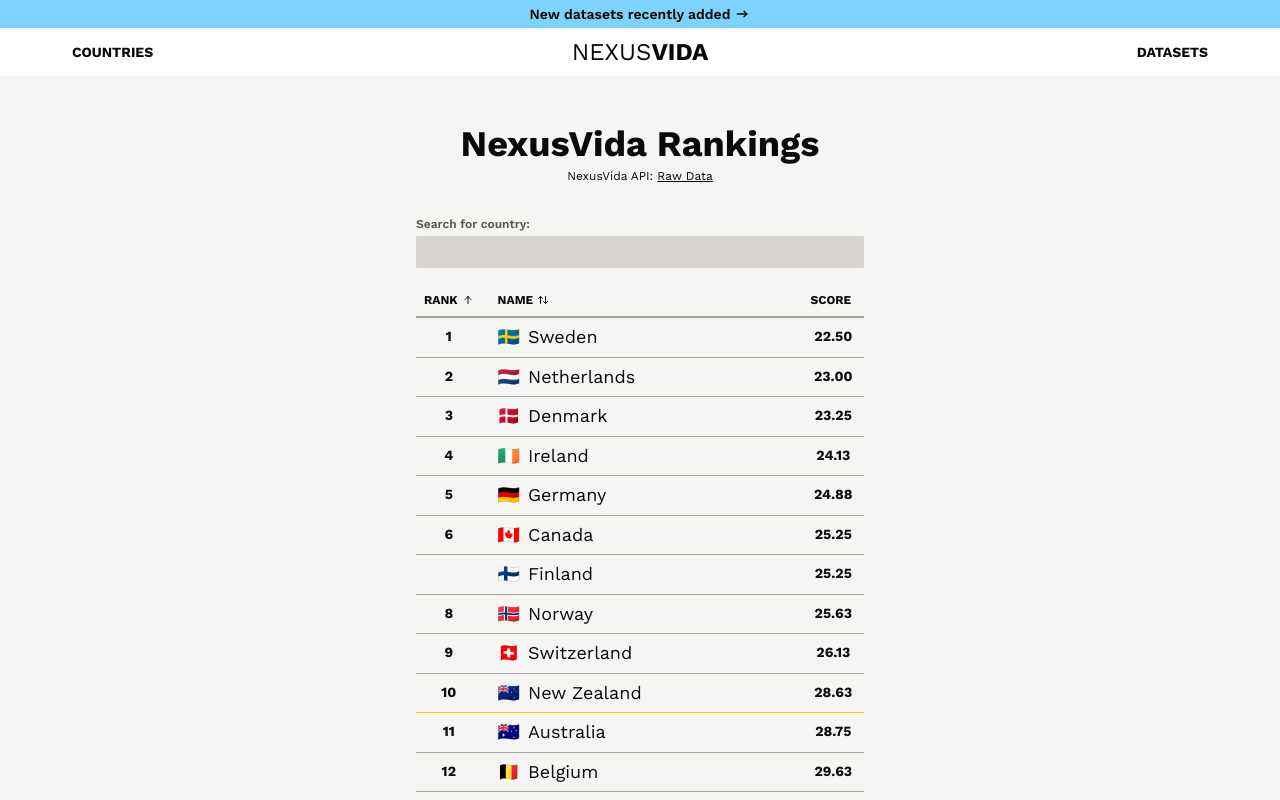
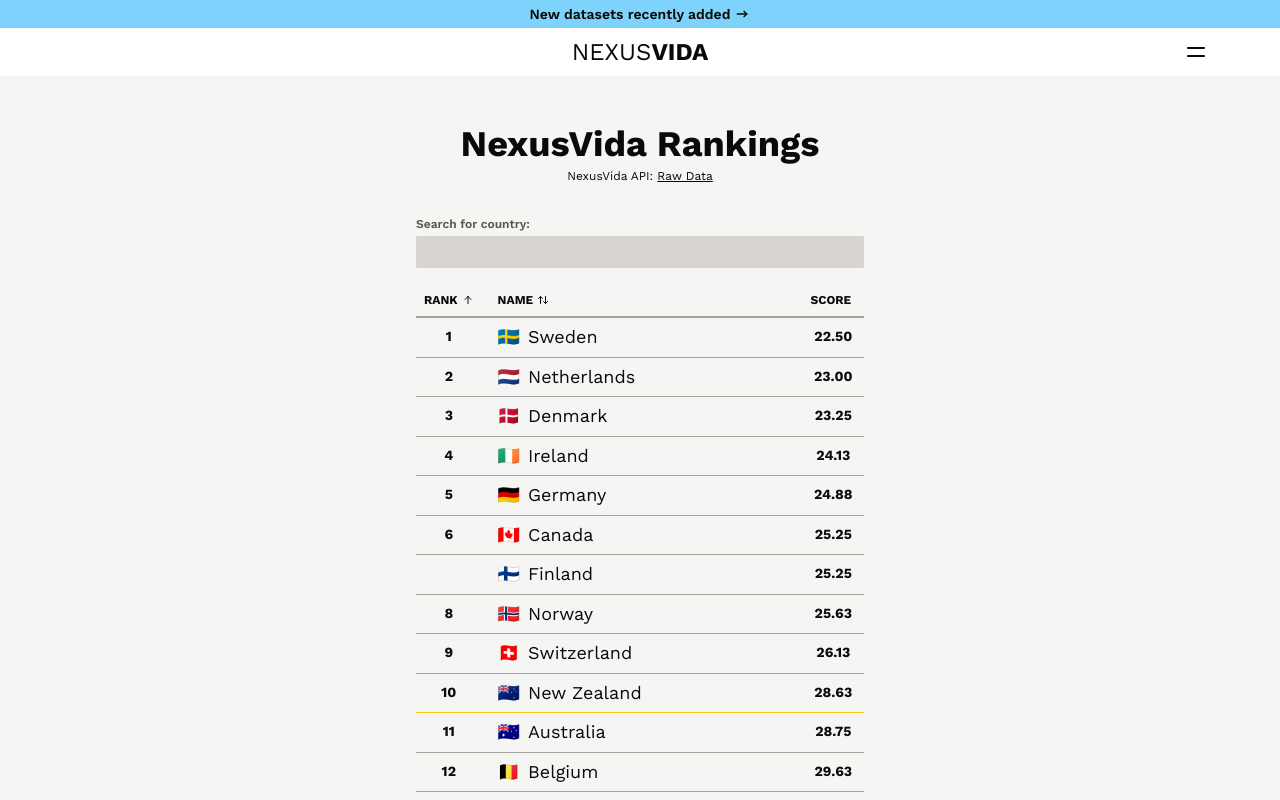
Before and after one commit to spencerlabs/nexusvida, a Next.js app: page / in a window 1280 px wide. Shown: the top 800 px of the page. Built offline with nearby package versions, Linux system fonts and the light colour scheme.

Commit message:
Update menu

```diff
--- a/package.json
+++ b/package.json
@@ -9,6 +9,7 @@
     "lint": "next lint"
   },
   "dependencies": {
+    "@headlessui/react": "^2.0.4",
     "gray-matter": "^4.0.3",
     "next": "14.1.4",
     "react": "^18",
--- a/src/app/layout.tsx
+++ b/src/app/layout.tsx
@@ -2,7 +2,9 @@
 import { Work_Sans } from 'next/font/google'
 import Link from 'next/link'
 import { TbArrowNarrowRight, TbMenu } from 'react-icons/tb'
+import { Menu, MenuButton, MenuItem, MenuItems } from '@headlessui/react'
 
+import BackButton from '@/components/BackButton'
 import { getAllDatasets } from '@/lib/api'
 
 import './globals.css'
@@ -40,6 +42,12 @@
       60,
   )
 
+  const menuItems = [
+    { href: '/countries', label: 'Countries' },
+    { href: '/continents', label: 'Continents' },
+    { href: '/datasets', label: 'Datasets' },
+  ]
+
   return (
     <html lang="en">
       <body
@@ -57,21 +65,30 @@
           </Link>
         )}
         <header className="sticky top-0 z-30 grid h-12 grid-cols-[1fr_max-content_1fr] items-stretch bg-white px-wrap uppercase dark:bg-stone-950">
-          <nav className="flex h-full items-stretch text-sm font-bold">
-            <Link href="/countries" className="flex items-center">
-              Countries
-            </Link>
-          </nav>
+          <BackButton />
 
           <Link href="/" className="flex items-center px-2 text-2xl">
             Nexus<span className="font-bold">Vida</span>
           </Link>
 
-          <nav className="flex h-full items-stretch justify-self-end text-sm font-bold">
-            <Link href="/datasets" className="flex items-center">
-              Datasets
-            </Link>
-          </nav>
+          <Menu>
+            <MenuButton className="-mr-2 justify-self-end px-2">
+              <TbMenu aria-hidden className="h-6 w-6" />
+              <span className="sr-only">Toggle menu</span>
+            </MenuButton>
+            <MenuItems
+              anchor="bottom end"
+              className="flex flex-col rounded-b-sm bg-white py-2 text-right font-semibold uppercase dark:bg-stone-950"
+            >
+              {menuItems.map((item) => (
+                <MenuItem key={item.label}>
+                  <Link href={item.href} className="px-3 py-2">
+                    {item.label}
+                  </Link>
+                </MenuItem>
+              ))}
+            </MenuItems>
+          </Menu>
         </header>
 
         <main className="mb-8 flex-1 bg-stone-100 px-wrap py-12 dark:bg-stone-900">
--- /dev/null
+++ b/src/components/BackButton.tsx
@@ -0,0 +1,17 @@
+'use client'
+
+import { useRouter, usePathname } from 'next/navigation'
+import { TbArrowNarrowLeft } from 'react-icons/tb'
+
+export default function BackButton() {
+  const router = useRouter()
+  const pathname = usePathname()
+
+  if (pathname === '/') return <div aria-hidden />
+
+  return (
+    <button onClick={router.back} className="px-2 -ml-2 justify-self-start">
+      <TbArrowNarrowLeft aria-hidden className="h-6 w-6" />
+    </button>
+  )
+}
```
Also changed, not shown: 1 other file (tests, documents, lock files or other folders).
